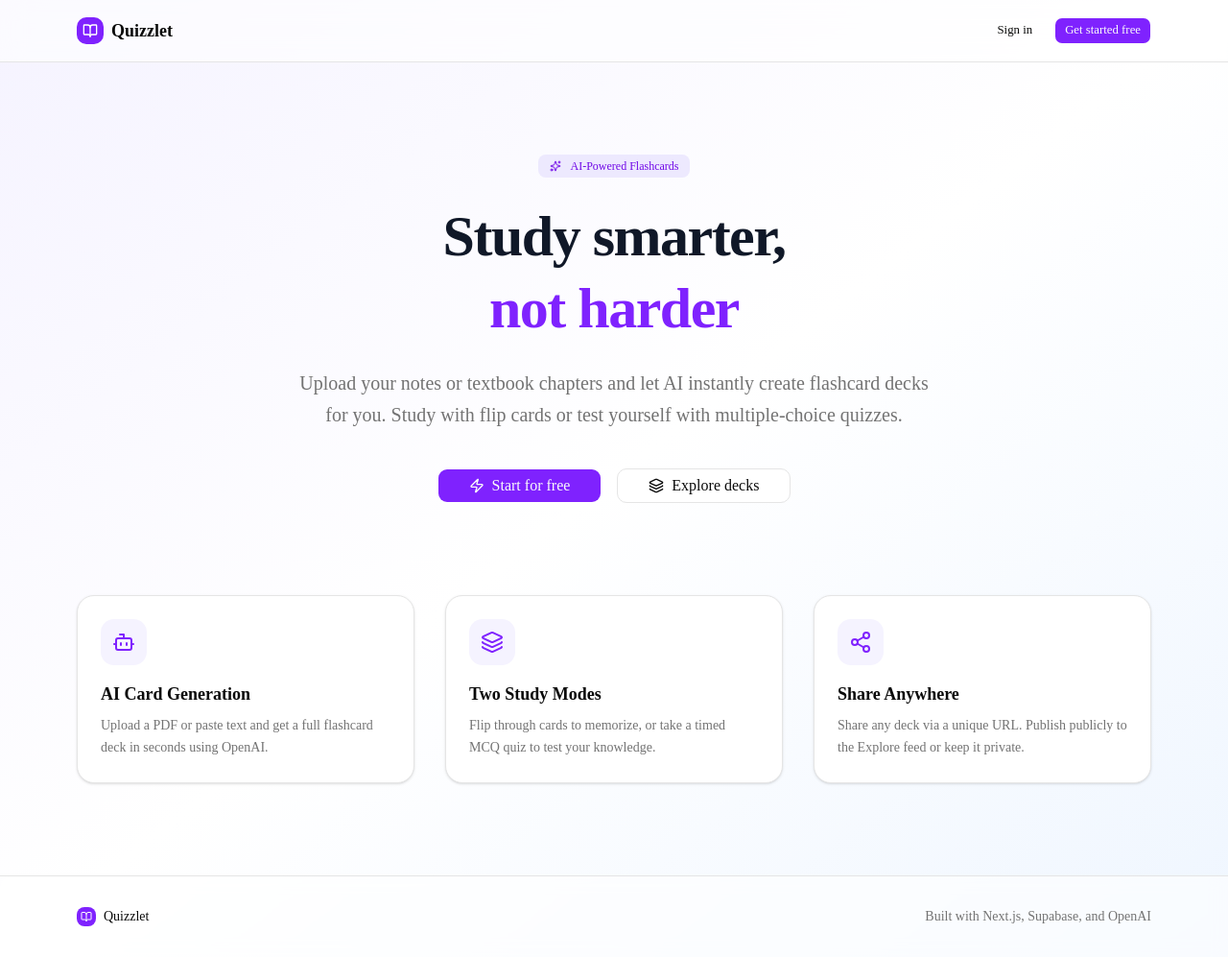
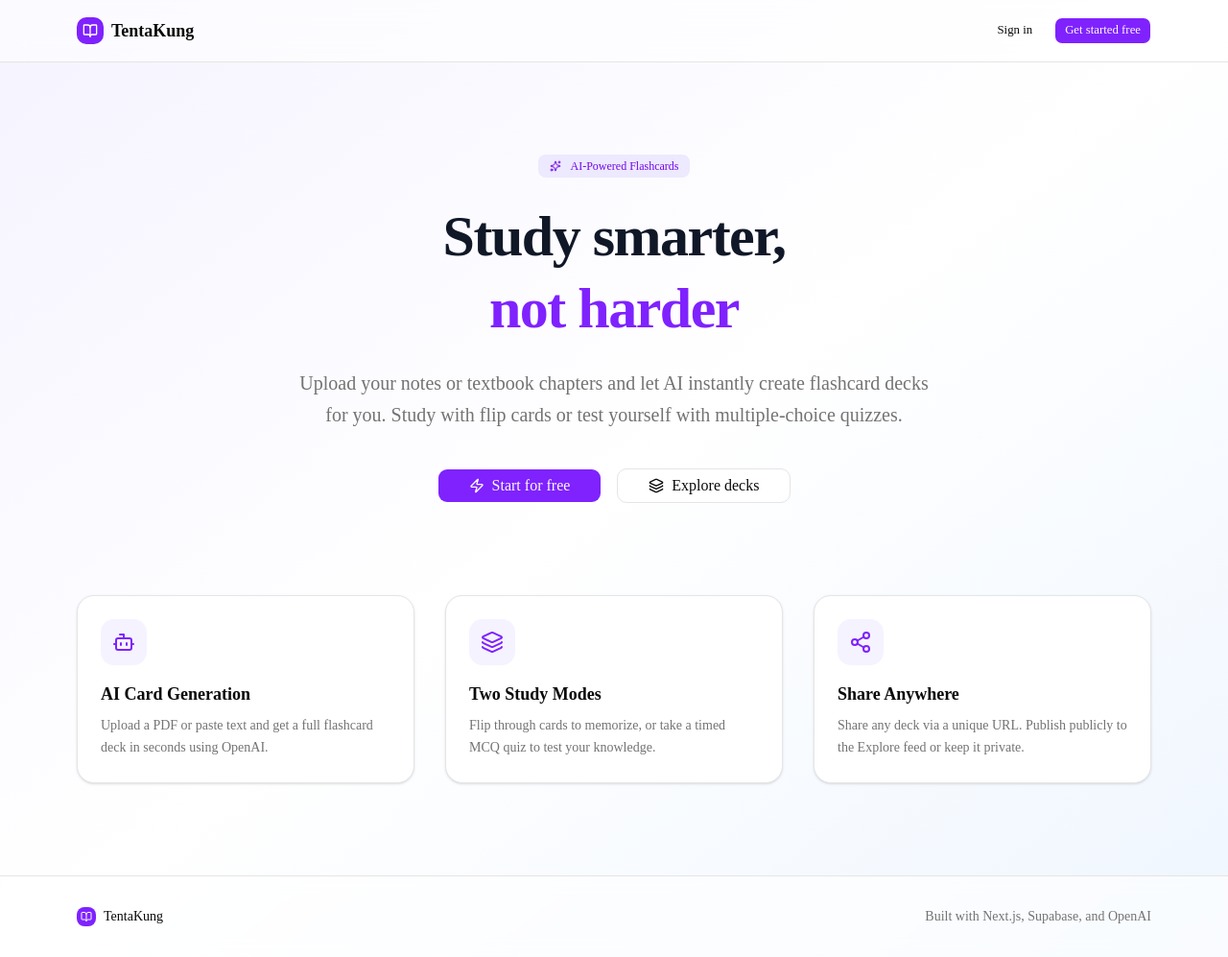
Before and after one commit to JoelHolmlund/quizzsite, a Next.js app: page / in a window 1280 px wide. Shown: the whole page at 96% size. Built offline with nearby package versions, Linux system fonts and the light colour scheme.

Commit message:
tentakung

```diff
--- a/package.json
+++ b/package.json
@@ -1,5 +1,5 @@
 {
-  "name": "quizzlet-github",
+  "name": "tentakung",
   "version": "0.1.0",
   "private": true,
   "scripts": {
--- a/src/app/explore/page.tsx
+++ b/src/app/explore/page.tsx
@@ -96,7 +96,7 @@ export default async function ExplorePage({
               <div className="bg-violet-600 text-white p-1.5 rounded-lg">
                 <Compass className="h-4 w-4" />
               </div>
-              Quizzlet
+              TentaKung
             </Link>
             <div className="flex gap-3">
               <Link href="/login">
--- a/src/app/layout.tsx
+++ b/src/app/layout.tsx
@@ -15,8 +15,8 @@ const geistMono = Geist_Mono({
 })
 
 export const metadata: Metadata = {
-  title: 'Quizzlet – Study smarter with AI flashcards',
-  description: 'Create, study, and share AI-powered flashcard decks. Supports flashcard and quiz modes.',
+  title: 'TentaKung – Study smarter with AI flashcards',
+  description: 'Skapa, studera och dela AI-genererade flashcards. Stöder studiläge, quizläge och tenta-läge.',
 }
 
 export default function RootLayout({
--- a/src/app/login/LoginForm.tsx
+++ b/src/app/login/LoginForm.tsx
@@ -58,7 +58,7 @@ export default function LoginForm() {
           <div className="bg-violet-600 text-white p-2 rounded-xl">
             <BookOpen className="h-6 w-6" />
           </div>
-          <span className="text-2xl font-bold text-gray-900 dark:text-white">Quizzlet</span>
+          <span className="text-2xl font-bold text-gray-900 dark:text-white">TentaKung</span>
         </div>
         <h1 className="text-2xl font-semibold tracking-tight text-gray-900 dark:text-white">Welcome back</h1>
         <p className="text-sm text-muted-foreground">Sign in to continue studying</p>
--- a/src/app/page.tsx
+++ b/src/app/page.tsx
@@ -13,7 +13,7 @@ export default function LandingPage() {
             <div className="bg-violet-600 text-white p-1.5 rounded-lg">
               <BookOpen className="h-4 w-4" />
             </div>
-            <span>Quizzlet</span>
+            <span>TentaKung</span>
           </div>
           <div className="flex gap-3">
             <Link href="/login">
@@ -92,7 +92,7 @@ export default function LandingPage() {
             <div className="bg-violet-600 text-white p-1 rounded-md">
               <BookOpen className="h-3 w-3" />
             </div>
-            <span className="font-medium text-foreground">Quizzlet</span>
+            <span className="font-medium text-foreground">TentaKung</span>
           </div>
           <p>Built with Next.js, Supabase, and OpenAI</p>
         </div>
--- a/src/app/signup/page.tsx
+++ b/src/app/signup/page.tsx
@@ -68,7 +68,7 @@ export default function SignupPage() {
             <div className="bg-violet-600 text-white p-2 rounded-xl">
               <BookOpen className="h-6 w-6" />
             </div>
-            <span className="text-2xl font-bold text-gray-900 dark:text-white">Quizzlet</span>
+            <span className="text-2xl font-bold text-gray-900 dark:text-white">TentaKung</span>
           </div>
           <h1 className="text-2xl font-semibold tracking-tight text-gray-900 dark:text-white">Create an account</h1>
           <p className="text-sm text-muted-foreground">Start building your flashcard decks today</p>
--- a/src/components/layout/Navbar.tsx
+++ b/src/components/layout/Navbar.tsx
@@ -41,7 +41,7 @@ export default function Navbar({ profile }: NavbarProps) {
             <div className="bg-violet-600 text-white p-1.5 rounded-lg">
               <BookOpen className="h-4 w-4" />
             </div>
-            <span className="text-gray-900 dark:text-white">Quizzlet</span>
+            <span className="text-gray-900 dark:text-white">TentaKung</span>
           </Link>
           <nav className="hidden md:flex items-center gap-1">
             <Link href="/dashboard">
```
Also changed, not shown: 1 other file (tests, documents, lock files or other folders).
